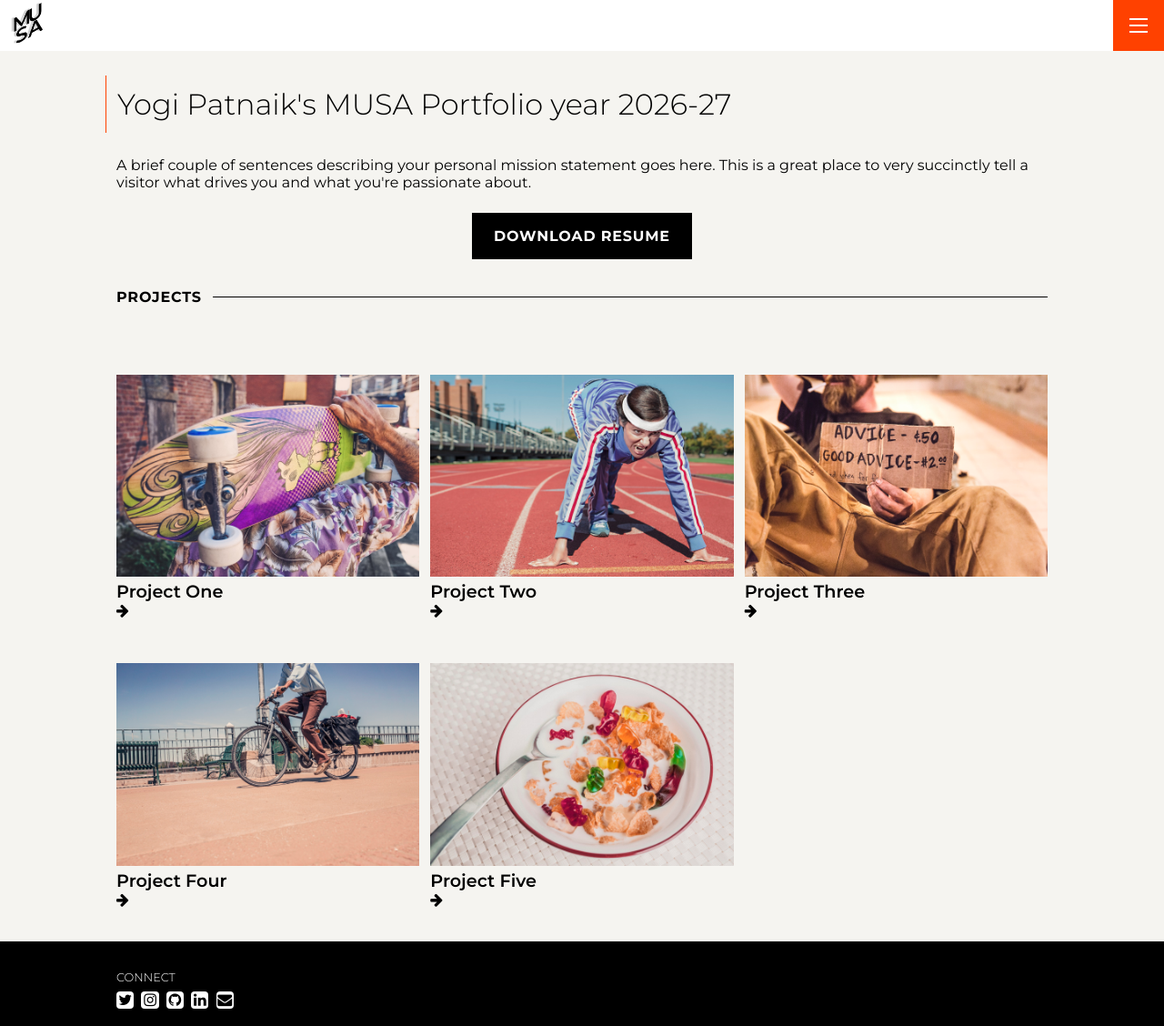
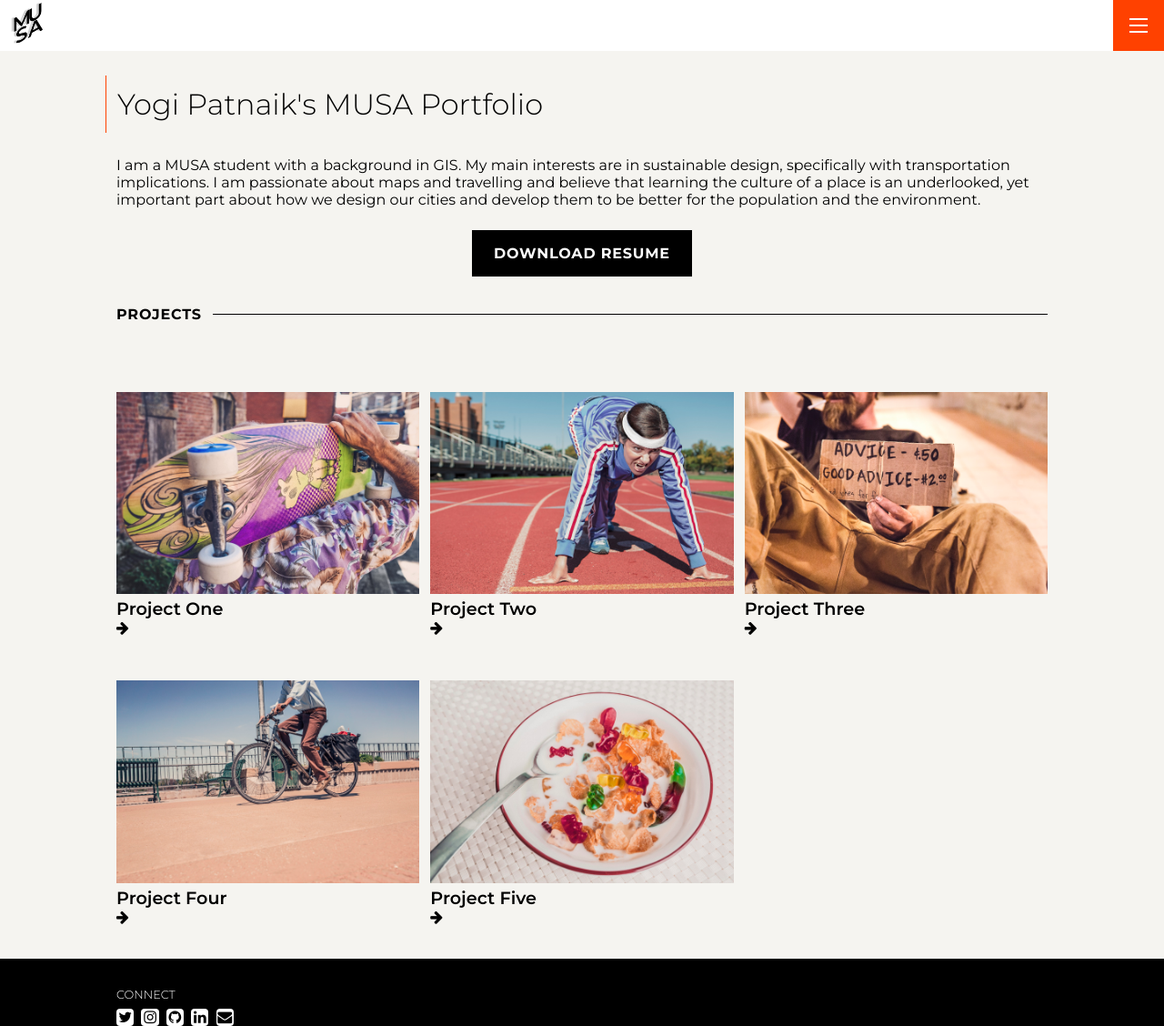
Before and after one commit to ypatnaik1/portfolio, a Jekyll site: the page built from index.md, in a window 1280 px wide and 1128 px high. Shown: the whole window at 91% size. Built offline with Jekyll 4.4.1, drawn with Linux system fonts in a browser that asks for light colours.

Commit message:
Update settings.yml

```diff
--- a/_data/settings.yml
+++ b/_data/settings.yml
@@ -7,11 +7,11 @@ logo: '/assets/img/musa-logo.png'
 # A brief introduction or mission statement that appears at the top of the
 # portfolio home page, above the project list. If you don't want one of the
 # intro_title or intro_text to show up, just set the appropriate value to null.
-intro_title: Yogi Patnaik's MUSA Portfolio year 2026-27
+intro_title: Yogi Patnaik's MUSA Portfolio
 intro_text: |
-  A brief couple of sentences describing your personal mission statement goes
-  here. This is a great place to very succinctly tell a visitor what drives you
-  and what you're passionate about.
+  I am a MUSA student with a background in GIS. My main interests are in sustainable design, specifically with transportation
+  implications. I am passionate about maps and travelling and believe that learning the culture of a place is an underlooked,
+  yet important part about how we design our cities and develop them to be better for the population and the environment.
 
 # The link that is used for the resume button, below the intro text on the
 # portfolio home page. This link will also be used in the drop down menu. If
```
